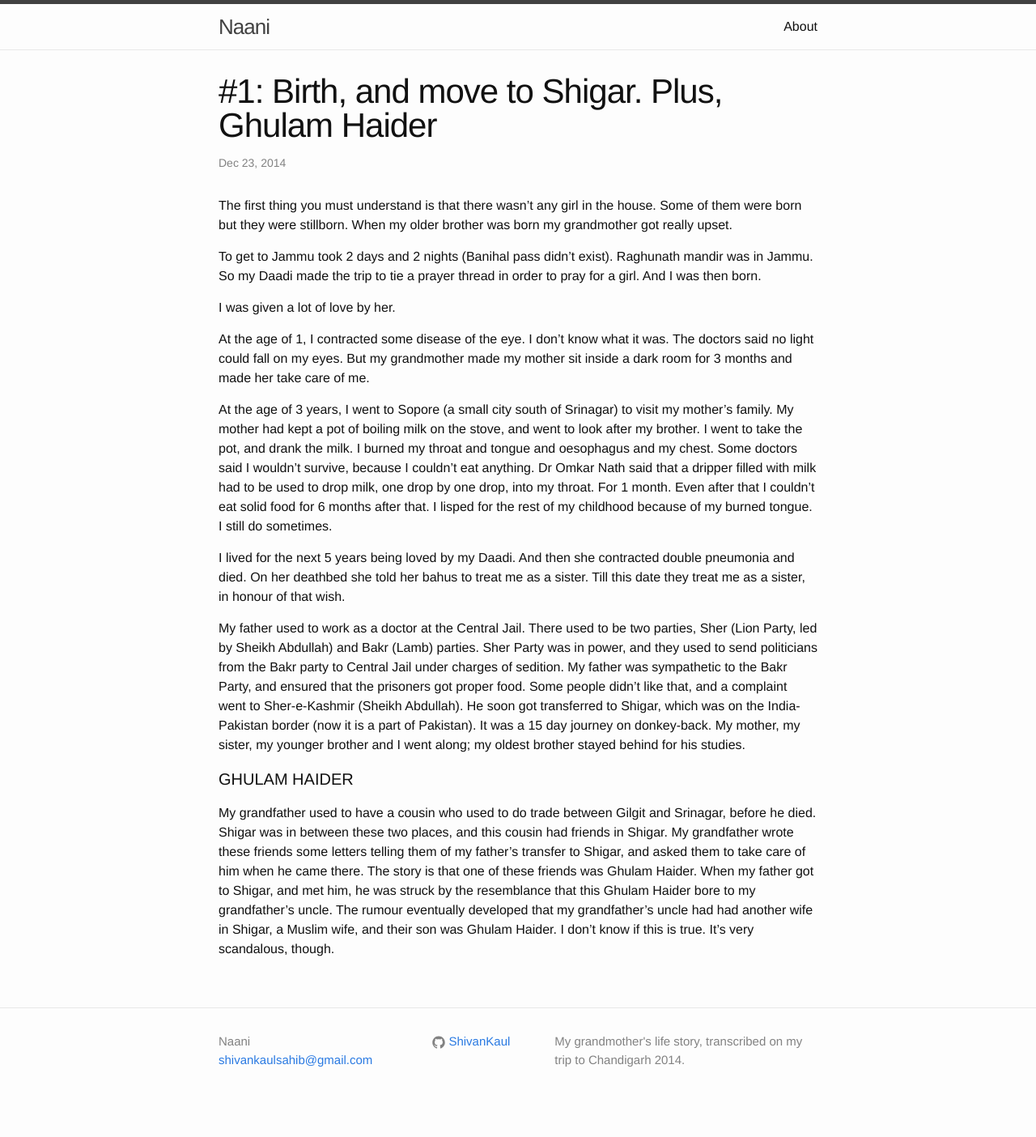
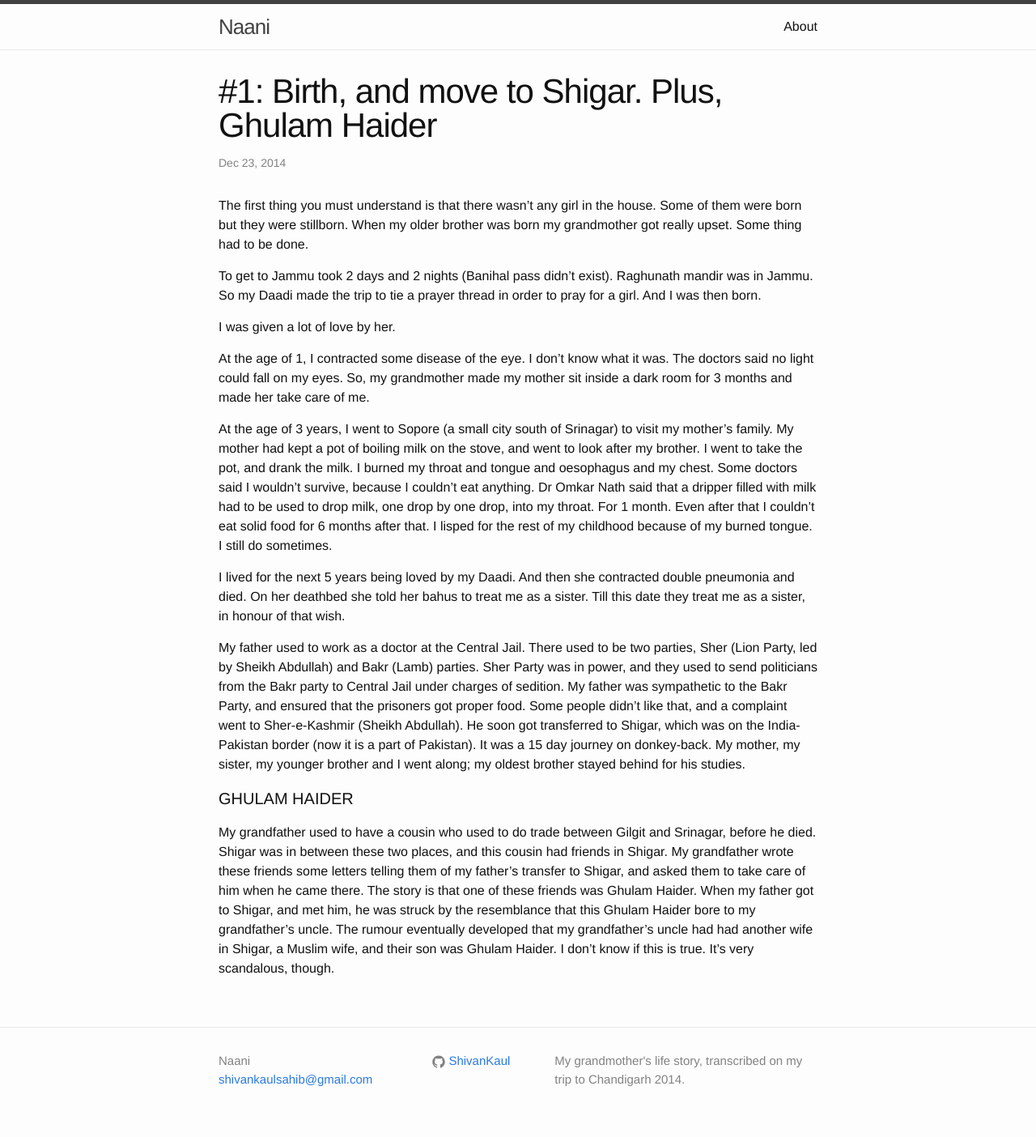
Before and after one commit to ShivanKaul/Naani, a Jekyll site: the page built from _posts/2014-12-23-birth-and-ghulam-haider.md, in a window 1280 px wide. Shown: the whole page at 81% size. Built offline with Jekyll 4.4.1, drawn with Linux system fonts in a browser that asks for light colours; before the commit the page ends 1380 px from its top, so only the background shows below that.

Commit message:
Minor editing.

```diff
--- a/_posts/2014-12-23-birth-and-ghulam-haider.md
+++ b/_posts/2014-12-23-birth-and-ghulam-haider.md
@@ -4,13 +4,13 @@ title:  "#1: Birth, and move to Shigar. Plus, Ghulam Haider"
 date:   2014-12-23
 ---
 
-The first thing you must understand is that there wasn't any girl in the house. Some of them were born but they were stillborn. When my older brother was born my grandmother got really upset.
+The first thing you must understand is that there wasn't any girl in the house. Some of them were born but they were stillborn. When my older brother was born my grandmother got really upset. Some thing had to be done.
 
 To get to Jammu took 2 days and 2 nights (Banihal pass didn't exist). Raghunath mandir was in Jammu. So my Daadi made the trip to tie a prayer thread in order to pray for a girl. And I was then born.
 
 I was given a lot of love by her.
 
-At the age of 1, I contracted some disease of the eye. I don't know what it was. The doctors said no light could fall on my eyes. But my grandmother made my mother sit inside a dark room for 3 months and made her take care of me.
+At the age of 1, I contracted some disease of the eye. I don't know what it was. The doctors said no light could fall on my eyes. So, my grandmother made my mother sit inside a dark room for 3 months and made her take care of me.
 
 At the age of 3 years, I went to Sopore (a small city south of Srinagar) to visit my mother's family. My mother had kept a pot of boiling milk on the stove, and went to look after my brother. I went to take the pot, and drank the milk. I burned my throat and tongue and oesophagus and my chest. Some doctors said I wouldn't survive, because I couldn't eat anything. Dr Omkar Nath said that a dripper filled with milk had to be used to drop milk, one drop by one drop, into my throat. For 1 month. Even after that I couldn't eat solid food for 6 months after that. I lisped for the rest of my childhood because of my burned tongue. I still do sometimes.
 
```
